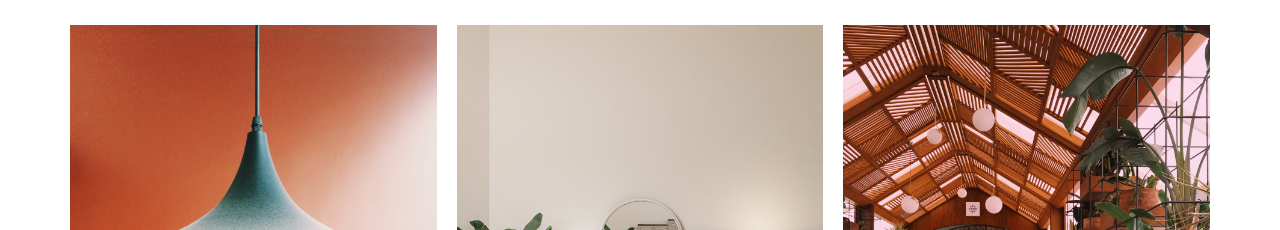
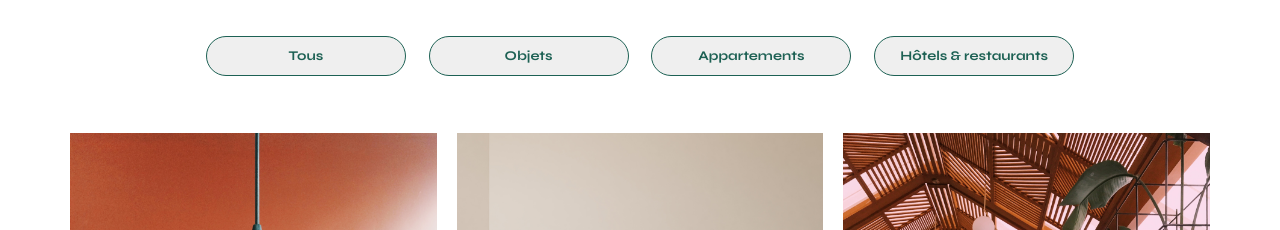
Before and after one commit to VivieRn/Creer-une-page-web-dynamique-avec-JavaScript, a plain HTML site: page Portfolio-architecte-sophie-bluel/FrontEnd/index.html in a window 1280 px wide. Shown: the part 570-800 px from the top of the page. Drawn offline with nearby package versions, Linux system fonts and the light colour scheme.

Commit message:
Ajout des boutons filtres à index.html

```diff
--- a/Portfolio-architecte-sophie-bluel/FrontEnd/assets/style.css
+++ b/Portfolio-architecte-sophie-bluel/FrontEnd/assets/style.css
@@ -130,6 +130,24 @@ li:hover {
 	text-align: center;
 	margin-bottom: 1em;
 }
+.filtre {
+	display: flex;
+	justify-content: center;
+}
+.btn {
+	border-radius: 20px;
+	border:1px solid #1D6154;
+	font-family: 'syne';
+	color: #1D6154;
+	width: 15em;
+	height: 3em;
+	margin: 1%;
+	margin-bottom: 5%;
+}
+.btn:hover {
+	background-color: #1D6154;
+	color: white;
+}
 .gallery {
 	width: 100%;
 	display: grid;
--- a/Portfolio-architecte-sophie-bluel/FrontEnd/index.html
+++ b/Portfolio-architecte-sophie-bluel/FrontEnd/index.html
@@ -51,6 +51,12 @@
       </section>
       <section id="portfolio">
         <h2>Mes Projets</h2>
+        <div class="filtre">
+          <button class="btn tous">Tous</button>
+          <button class="btn objets">Objets</button>
+          <button class="btn Appartements">Appartements</button>
+          <button class="btn hotelsRestaurants">Hôtels & restaurants</button>
+        </div>
         <div class="gallery">
           <figure>
             <img src="assets/images/abajour-tahina.png" alt="Abajour Tahina" />
```
